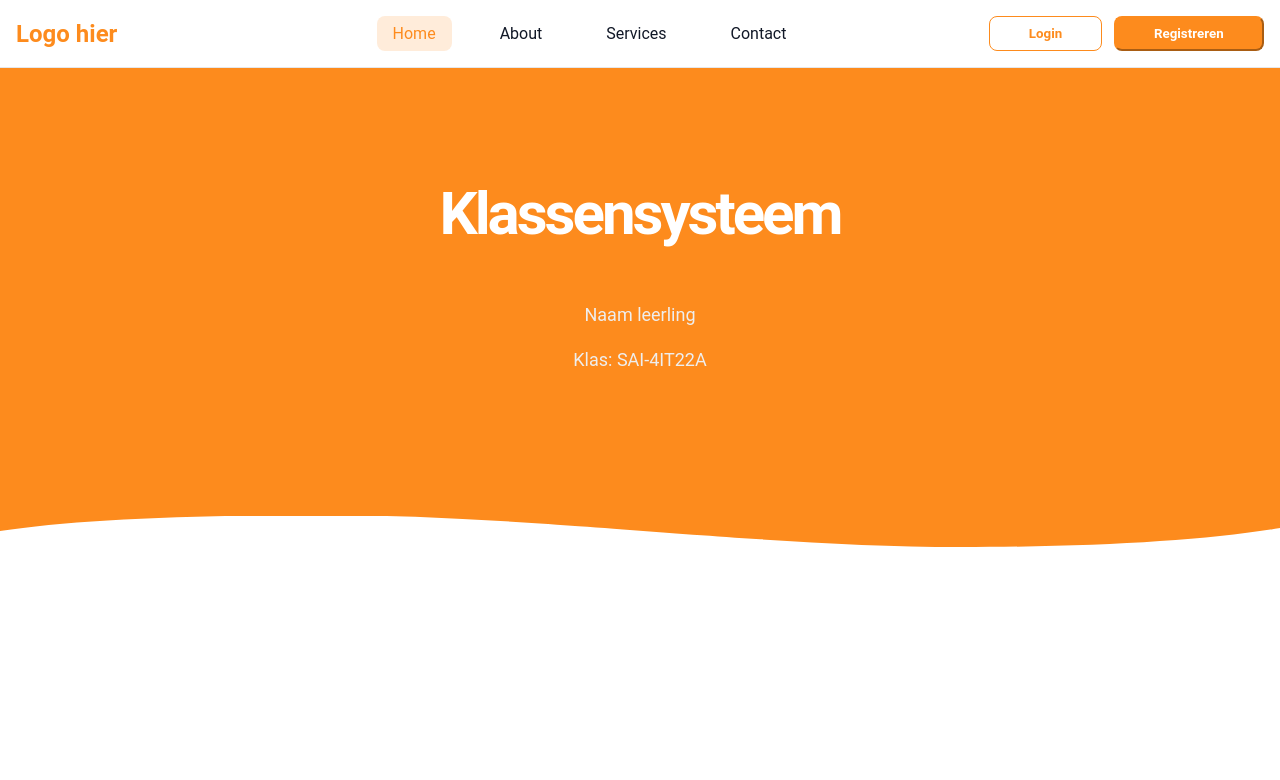
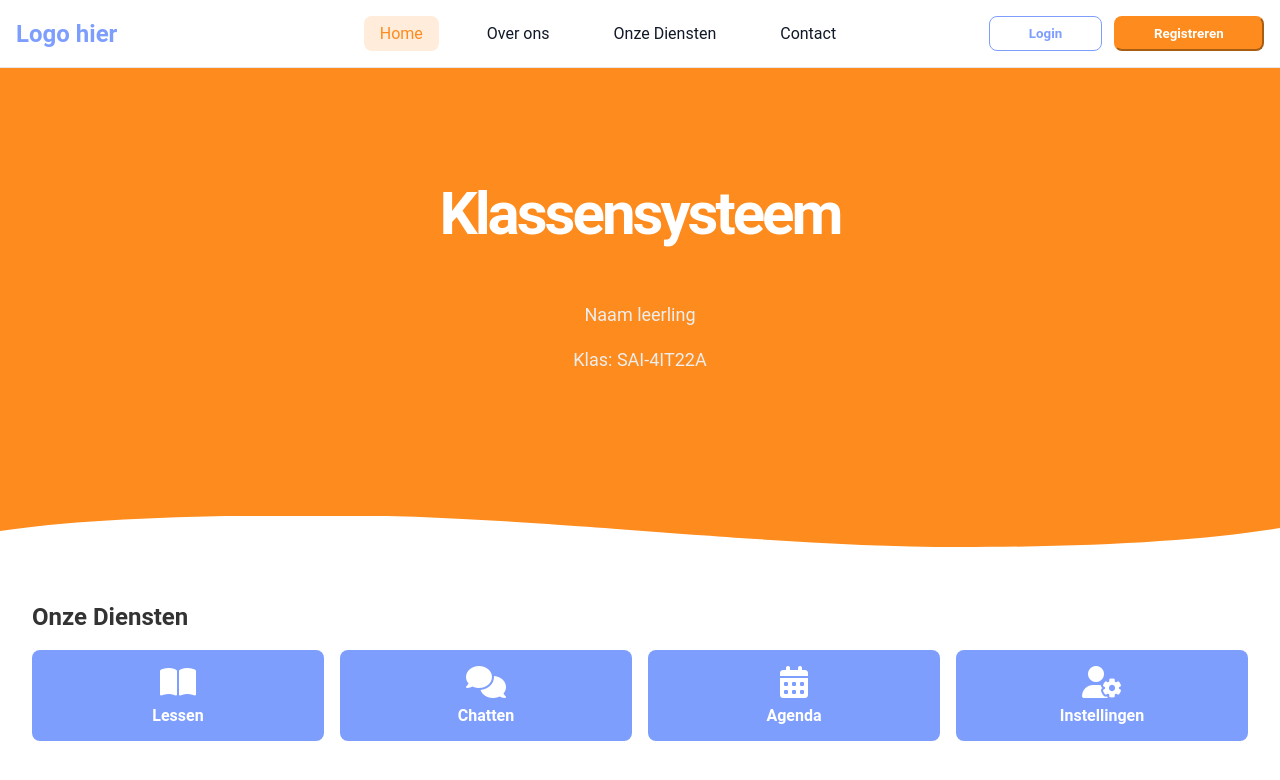
Before and after one commit to morrisvdbeek/KlassenSysteem, a Vue app in the folder KlassenSysteem/klassensysteem.client/: page / in a window 1280 px wide. Shown: the top 780 px of the page. Built offline with nearby package versions, Linux system fonts and the light colour scheme.

Commit message:
Button selection layout complete

```diff
--- a/KlassenSysteem/klassensysteem.client/index.html
+++ b/KlassenSysteem/klassensysteem.client/index.html
@@ -1,10 +1,14 @@
 <!DOCTYPE html>
 <html lang="en">
   <head>
-    <meta charset="UTF-8">
-    <link rel="icon" href="/favicon.ico">
-    <meta name="viewport" content="width=device-width, initial-scale=1.0">
-    <title>Vite App</title>
+    <meta charset="UTF-8" />
+    <!-- <link rel="icon" href="/favicon.ico" /> -->
+    <meta name="viewport" content="width=device-width, initial-scale=1.0" />
+    <script
+      src="https://kit.fontawesome.com/624a2d0fba.js"
+      crossorigin="anonymous"
+    ></script>
+    <title>KlassenSysteem</title>
   </head>
   <body>
     <div id="app"></div>
--- /dev/null
+++ b/KlassenSysteem/klassensysteem.client/src/app/main/components/button-section.vue
@@ -0,0 +1,23 @@
+<template>
+  <section class="button-panel-section p-6 bg-gray-100">
+    <h2 class="text-2xl font-bold mb-4 text-center">Onze Diensten</h2>
+    <div class="button-panel grid lg:grid-cols-4">
+      <button class="button-card">
+        <i class="fas fa-book-open fa-2x"></i>
+        <span class="button-text">Lessen</span>
+      </button>
+      <button class="button-card">
+        <i class="fas fa-comments fa-2x"></i>
+        <span class="button-text">Chatten</span>
+      </button>
+      <button class="button-card">
+        <i class="fas fa-calendar-alt fa-2x"></i>
+        <span class="button-text">Agenda</span>
+      </button>
+      <button class="button-card">
+        <i class="fas fa-user-cog fa-2x"></i>
+        <span class="button-text">Instellingen</span>
+      </button>
+    </div>
+  </section>
+</template>
--- /dev/null
+++ b/KlassenSysteem/klassensysteem.client/src/app/main/css/button-section.css
@@ -0,0 +1,43 @@
+.button-panel-section {
+  padding: 2rem;
+}
+
+.button-panel {
+  display: grid;
+  gap: 1rem;
+}
+
+.button-card {
+  display: flex;
+  flex-direction: column;
+  align-items: center;
+  justify-content: center;
+  padding: 1rem;
+  border: none;
+  background-color: rgb(126, 158, 253);
+  font-weight: bold;
+  border-radius: 8px;
+  cursor: pointer;
+  transition: background-color 0.3s ease, color 0.3s ease;
+  font-size: 1rem;
+}
+
+.button-card:hover {
+  background-color: rgb(202, 214, 247);
+  color: white;
+}
+
+.button-card i {
+  margin-bottom: 0.5rem;
+  color: white;
+}
+
+.button-text {
+  font-size: 1rem;
+  color: white;
+}
+
+h2 {
+  font-size: 1.5rem;
+  color: #333;
+}
--- a/KlassenSysteem/klassensysteem.client/src/app/main/views/App.vue
+++ b/KlassenSysteem/klassensysteem.client/src/app/main/views/App.vue
@@ -1,10 +1,12 @@
 <script setup lang="ts">
 import navBar from "@/shared/components/nav-balk.vue";
 import "../css/welcome-section.css";
+import "../css/button-section.css";
+import buttonSection from "../components/button-section.vue";
 </script>
 
 <template>
-  <navBar />
+  <nav-bar />
   <div class="welcome-section-container">
     <div
       class="welcome-section relative overflow-hidden bg-gray-900 py-24 sm:py-32"
@@ -43,6 +45,7 @@ import "../css/welcome-section.css";
       </g>
     </svg>
   </div>
+  <button-section />
 </template>
 
 <style scoped>
--- a/KlassenSysteem/klassensysteem.client/src/assets/css/main.css
+++ b/KlassenSysteem/klassensysteem.client/src/assets/css/main.css
@@ -65,9 +65,9 @@ span {
 .logo-text {
   font-size: 1.5rem;
   font-weight: 600;
-  margin-right: 19vw;
+  margin-right: 18vw;
   white-space: nowrap;
-  color: #fd8b1d;
+  color: rgb(126, 158, 253);
 }
 
 .logo-text.dark {
@@ -118,19 +118,18 @@ span {
 .btn-login {
   background-color: white;
   font-weight: bold;
-  color: #fd8b1d;
+  color: rgb(126, 158, 253);
   padding: 0.5rem 1rem;
   border-radius: 0.5rem;
-  border-color: #fd8b1d;
-  border: 1px solid #fd8b1d;
+  border: 1px solid rgb(126, 158, 253);
   font-weight: bold;
   padding-left: 3vw;
   padding-right: 3vw;
 }
 
 .btn-login:hover {
-  background-color: #ffeddccd;
-  border-color: #fd891dcd;
+  background-color: rgb(239, 243, 255);
+  border-color: rgb(126, 158, 253);
   cursor: pointer;
 }
 
--- a/KlassenSysteem/klassensysteem.client/src/shared/components/nav-balk.vue
+++ b/KlassenSysteem/klassensysteem.client/src/shared/components/nav-balk.vue
@@ -1,7 +1,3 @@
-<script setup lang="ts">
-import "@/assets/css/main.css";
-</script>
-
 <template>
   <nav class="navbar">
     <div class="container">
@@ -10,8 +6,8 @@ import "@/assets/css/main.css";
         <div class="nav-menu" id="navbar-sticky">
           <ul class="nav-links">
             <li><a href="#" class="nav-link active">Home</a></li>
-            <li><a href="#" class="nav-link">About</a></li>
-            <li><a href="#" class="nav-link">Services</a></li>
+            <li><a href="#" class="nav-link">Over ons</a></li>
+            <li><a href="#" class="nav-link">Onze Diensten</a></li>
             <li><a href="#" class="nav-link">Contact</a></li>
           </ul>
         </div>
```
